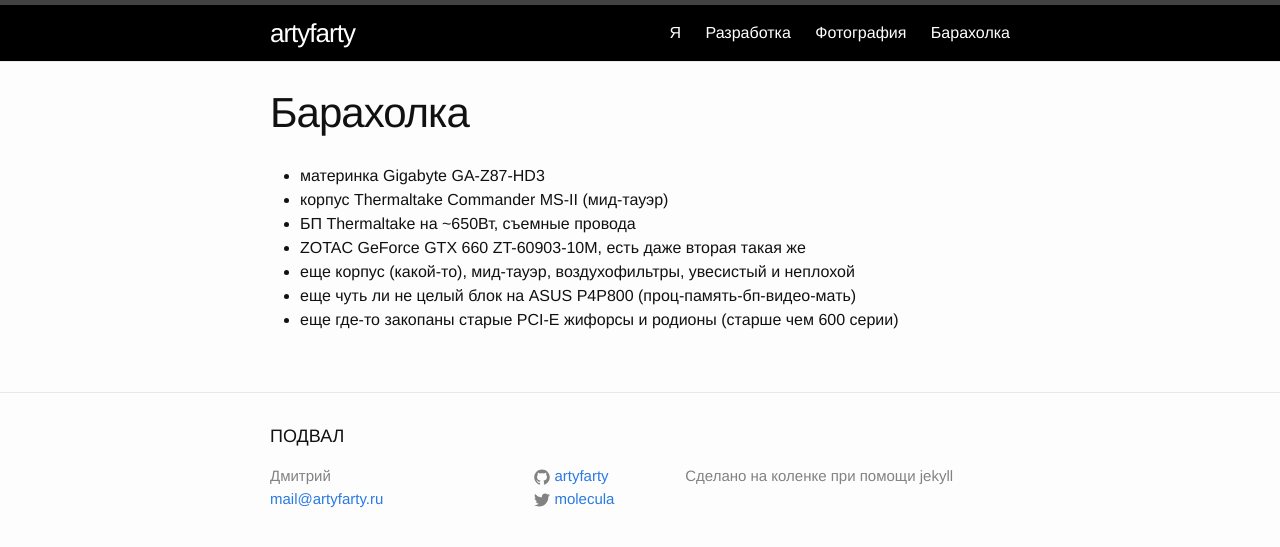
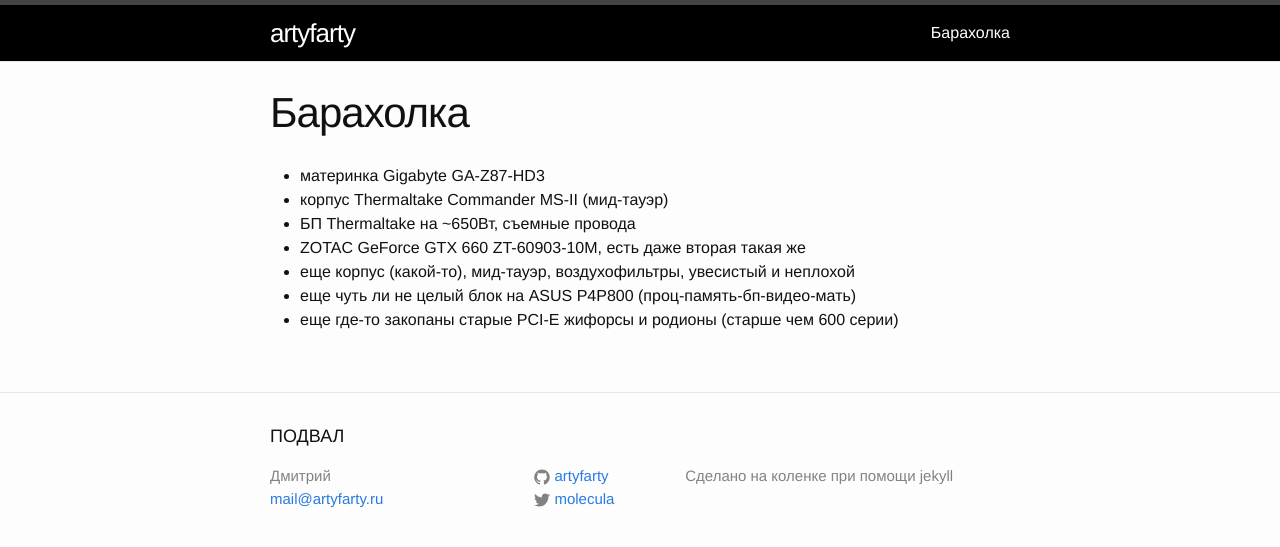
Before and after one commit to artyfarty/artyfartyio.github.io, a Jekyll site: the page built from sell.md, in a window 1280 px wide. Shown: the top 547 px of the page. Built offline with Jekyll 4.4.1, drawn with Linux system fonts in a browser that asks for light colours.

Commit message:
Update header.html

```diff
--- a/_includes/header.html
+++ b/_includes/header.html
@@ -16,7 +16,7 @@
       <div class="trigger">
 	    {% assign pages = site.pages | sort: 'weight' %}
         {% for page in pages %}
-          {% if page.title and page.hide != 'yes' %}
+          {% if page.title and !page.hide %}
           <a class="page-link" href="{{ page.url | prepend: site.baseurl }}">{{ page.title }}</a>
           {% endif %}
         {% endfor %}
```
